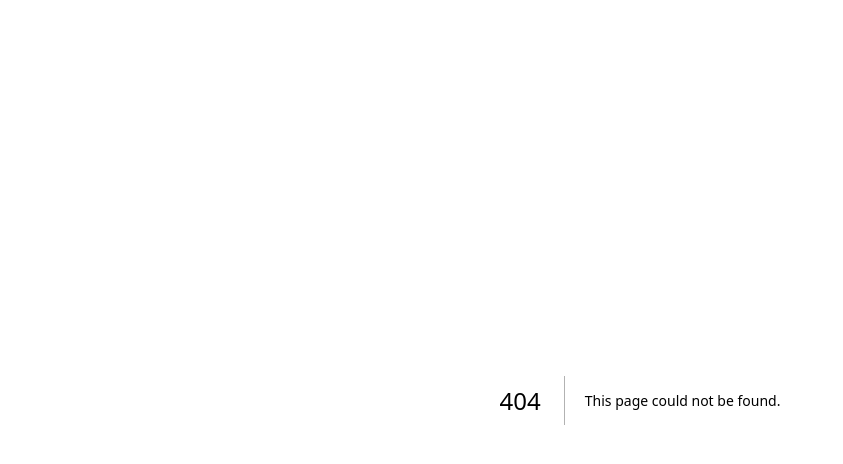
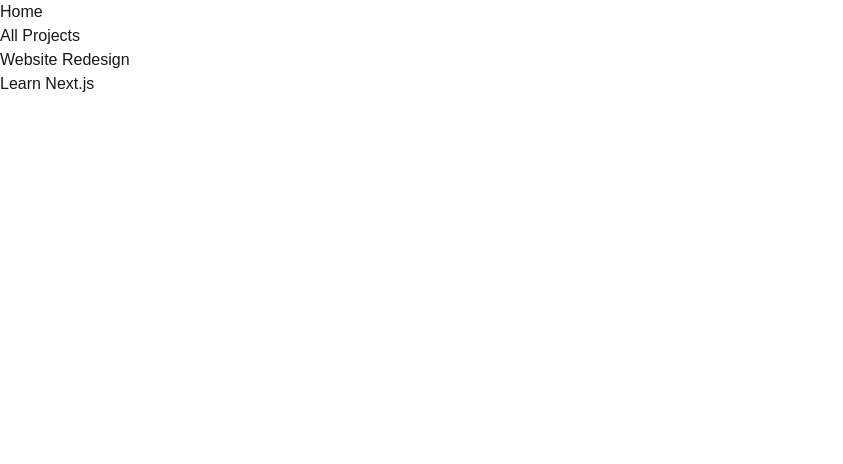
Before and after one commit to rohitmathur-7/Task-Manager-Next.js, a Next.js app: page /projects in a window 1280 px wide. Before the commit this address had no page. Shown: the top 464 px of the page, without its empty margins (0-843 px from the left). Built offline with nearby package versions, Linux system fonts and the light colour scheme.

Commit message:
Add basic basic routes: /, /projects and /projects/id

```diff
--- /dev/null
+++ b/app/data/projects.ts
@@ -0,0 +1,12 @@
+export const projects = [
+	{
+		id: "1",
+		name: "Website Redesign",
+	},
+	{
+		id: "2",
+		name: "Learn Next.js",
+	},
+];
+
+export default projects;
--- /dev/null
+++ b/app/data/tasks.ts
@@ -0,0 +1,16 @@
+export const tasks = [
+	{
+		id: "1",
+		title: "Create Navbar",
+		status: "todo",
+		projectId: "1",
+	},
+	{
+		id: "2",
+		title: "Watch video 1",
+		status: "todo",
+		projectId: "2",
+	},
+];
+
+export default tasks;
--- a/app/page.tsx
+++ b/app/page.tsx
@@ -1,65 +1,11 @@
 import Image from "next/image";
+import Link from "next/link";
 
 export default function Home() {
-  return (
-    <div className="flex flex-col flex-1 items-center justify-center bg-zinc-50 font-sans dark:bg-black">
-      <main className="flex flex-1 w-full max-w-3xl flex-col items-center justify-between py-32 px-16 bg-white dark:bg-black sm:items-start">
-        <Image
-          className="dark:invert"
-          src="/next.svg"
-          alt="Next.js logo"
-          width={100}
-          height={20}
-          priority
-        />
-        <div className="flex flex-col items-center gap-6 text-center sm:items-start sm:text-left">
-          <h1 className="max-w-xs text-3xl font-semibold leading-10 tracking-tight text-black dark:text-zinc-50">
-            To get started, edit the page.tsx file.
-          </h1>
-          <p className="max-w-md text-lg leading-8 text-zinc-600 dark:text-zinc-400">
-            Looking for a starting point or more instructions? Head over to{" "}
-            <a
-              href="https://vercel.com/templates?framework=next.js&utm_source=create-next-app&utm_medium=appdir-template-tw&utm_campaign=create-next-app"
-              className="font-medium text-zinc-950 dark:text-zinc-50"
-            >
-              Templates
-            </a>{" "}
-            or the{" "}
-            <a
-              href="https://nextjs.org/learn?utm_source=create-next-app&utm_medium=appdir-template-tw&utm_campaign=create-next-app"
-              className="font-medium text-zinc-950 dark:text-zinc-50"
-            >
-              Learning
-            </a>{" "}
-            center.
-          </p>
-        </div>
-        <div className="flex flex-col gap-4 text-base font-medium sm:flex-row">
-          <a
-            className="flex h-12 w-full items-center justify-center gap-2 rounded-full bg-foreground px-5 text-background transition-colors hover:bg-[#383838] dark:hover:bg-[#ccc] md:w-[158px]"
-            href="https://vercel.com/new?utm_source=create-next-app&utm_medium=appdir-template-tw&utm_campaign=create-next-app"
-            target="_blank"
-            rel="noopener noreferrer"
-          >
-            <Image
-              className="dark:invert"
-              src="/vercel.svg"
-              alt="Vercel logomark"
-              width={16}
-              height={16}
-            />
-            Deploy Now
-          </a>
-          <a
-            className="flex h-12 w-full items-center justify-center rounded-full border border-solid border-black/[.08] px-5 transition-colors hover:border-transparent hover:bg-black/[.04] dark:border-white/[.145] dark:hover:bg-[#1a1a1a] md:w-[158px]"
-            href="https://nextjs.org/docs?utm_source=create-next-app&utm_medium=appdir-template-tw&utm_campaign=create-next-app"
-            target="_blank"
-            rel="noopener noreferrer"
-          >
-            Documentation
-          </a>
-        </div>
-      </main>
-    </div>
-  );
+	return (
+		<div>
+			<h1>Task Manager</h1>
+			<Link href="/projects">View Projects</Link>
+		</div>
+	);
 }
--- /dev/null
+++ b/app/projects/[projectid]/page.tsx
@@ -0,0 +1,25 @@
+import Link from "next/link";
+import tasks from "../../data/tasks";
+
+const Project = async ({
+	params,
+}: {
+	params: Promise<{ projectid: string }>;
+}) => {
+	const { projectid } = await params;
+
+	return (
+		<div>
+			<Link href="/">Home</Link>
+			<ul>
+				{tasks
+					.filter((task) => task.projectId === projectid)
+					.map((task) => (
+						<li key={task.id}>{task.title}</li>
+					))}
+			</ul>
+		</div>
+	);
+};
+
+export default Project;
--- /dev/null
+++ b/app/projects/page.tsx
@@ -0,0 +1,34 @@
+import Link from "next/link";
+import projects from "../data/projects";
+import { useState } from "react";
+
+const Projects = () => {
+	const [projectsData, setProjectsData] = useState([
+		{
+			id: "1",
+			name: "Website Redesign",
+			tasks: { title: "Create Navbar", status: "todo" },
+		},
+		{
+			id: "2",
+			name: "Learn Next.js",
+			tasks: { title: "Watch video on next js", status: "todo" },
+		},
+	]);
+
+	return (
+		<div>
+			<Link href="/">Home</Link>
+			<h1>All Projects</h1>
+			<ul>
+				{projectsData.map((project) => (
+					<li key={project.id}>
+						<Link href={`/projects/${project.id}`}>{project.name}</Link>
+					</li>
+				))}
+			</ul>
+		</div>
+	);
+};
+
+export default Projects;
```
